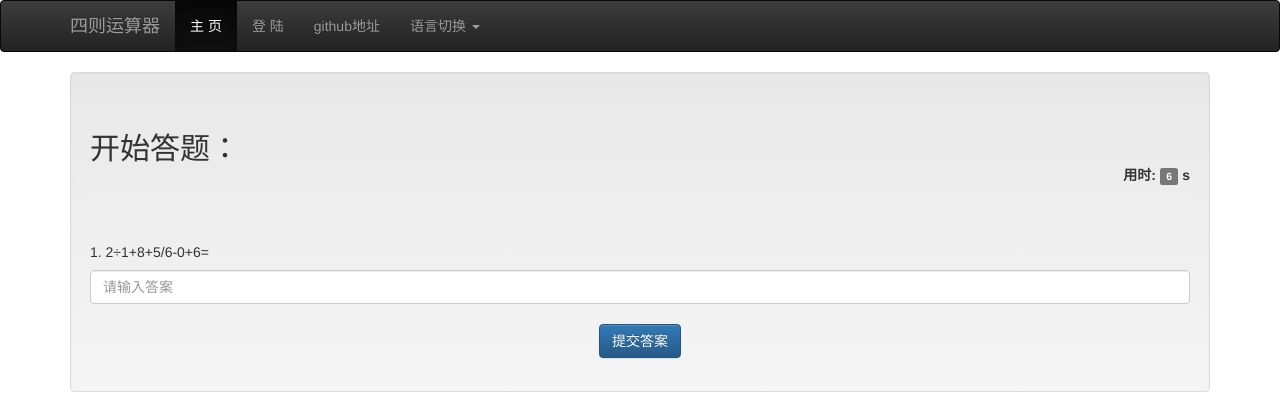
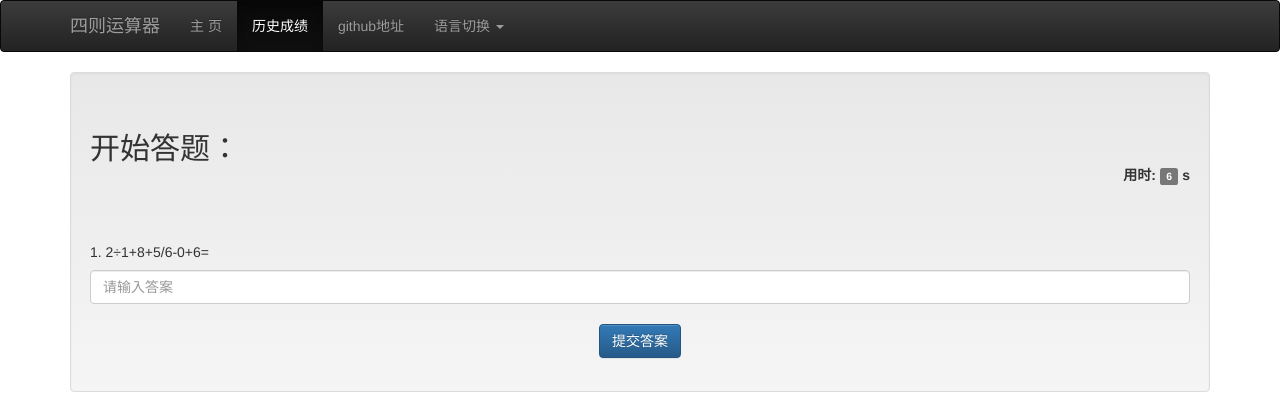
Before and after one commit to wapleeeeee/webEquation, a Flask app: a page that uses app/templates/base.html in a window 1280 px wide. Shown: the top 420 px of the page. Run offline with Flask 2, Linux system fonts and the light colour scheme; some libraries are stand-ins or nearby versions.

Commit message:
a little change

```diff
--- a/app/templates/base.html
+++ b/app/templates/base.html
@@ -100,8 +100,8 @@
           </div>
           <div class="navbar-collapse collapse">
             <ul class="nav navbar-nav">
-              <li class="active"><a href="/index">主 页 </a></li>
-              <li><a href="/login">登 陆 </a></li>
+              <li><a href="/index">主 页 </a></li>
+              <li class="active"><a href="/hisScore">历史成绩</a></li>
               <li><a href="https://github.com/wapleeeeee/webEquation">github地址 </a></li>
               <li class="dropdown">
                 <a href="#" class="dropdown-toggle" data-toggle="dropdown" role="button" aria-haspopup="true" aria-expanded="false">语言切换 <span class="caret"></span></a>
```
